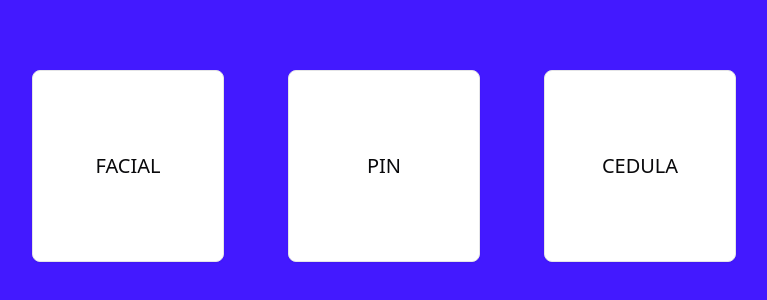
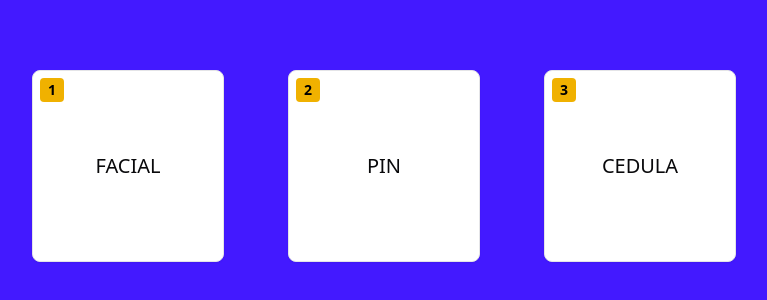
Before and after one commit to LucasFoulkes/face-access-tracker, a React (Vite) app: page / in a window 1280 px wide. Shown: the part 234-534 px from the top of the page, without its empty margins (256-1023 px from the left). Built offline with nearby package versions, Linux system fonts and the light colour scheme.

Commit message:
add keyboard control

```diff
--- a/dev-dist/sw.js
+++ b/dev-dist/sw.js
@@ -82,7 +82,7 @@ define(['./workbox-5f162ca1'], (function (workbox) { 'use strict';
    */
   workbox.precacheAndRoute([{
     "url": "index.html",
-    "revision": "0.jbnool1phig"
+    "revision": "0.7ipcssleelg"
   }], {});
   workbox.cleanupOutdatedCaches();
   workbox.registerRoute(new workbox.NavigationRoute(workbox.createHandlerBoundToURL("index.html"), {
--- /dev/null
+++ b/src/components/KeyIndicator.tsx
@@ -0,0 +1,58 @@
+import type { ReactNode } from "react";
+
+interface KeyIndicatorProps {
+    children: ReactNode;
+    keyLabel: string;
+    isPressed?: boolean;
+    position?: 'top-left' | 'top-right' | 'bottom-left' | 'bottom-right';
+    variant?: 'default' | 'small';
+    color?: 'primary' | 'secondary' | 'accent' | 'destructive' | 'white' | 'black' | 'blue' | 'green' | 'red' | 'yellow';
+}
+
+const positionClasses = {
+    'top-left': 'top-2 left-2',
+    'top-right': 'top-2 right-2',
+    'bottom-left': 'bottom-2 left-2',
+    'bottom-right': 'bottom-2 right-2'
+};
+
+const variantClasses = {
+    'default': 'w-6 h-6 text-sm',
+    'small': 'w-5 h-5 text-xs'
+};
+
+const colorClasses = {
+    'primary': 'bg-primary text-primary-foreground',
+    'secondary': 'bg-secondary text-secondary-foreground',
+    'accent': 'bg-accent text-accent-foreground',
+    'destructive': 'bg-destructive text-destructive-foreground',
+    'white': 'bg-white text-black border border-gray-300',
+    'black': 'bg-black text-white',
+    'blue': 'bg-blue-500 text-white',
+    'green': 'bg-green-500 text-white',
+    'red': 'bg-red-500 text-white',
+    'yellow': 'bg-yellow-500 text-black'
+};
+
+export function KeyIndicator({
+    children,
+    keyLabel,
+    isPressed = false,
+    position = 'top-left',
+    variant = 'default',
+    color = 'primary'
+}: KeyIndicatorProps) {
+    return (
+        <div className={`relative transition-all duration-150 ${isPressed ? 'scale-95 bg-primary/80' : ''}`}>
+            {/* Key indicator badge */}
+            <div className={`
+                absolute ${positionClasses[position]} ${variantClasses[variant]}
+                ${colorClasses[color]} rounded font-bold
+                flex items-center justify-center z-10
+            `}>
+                {keyLabel}
+            </div>
+            {children}
+        </div>
+    );
+}
--- a/src/components/OTPLogin.tsx
+++ b/src/components/OTPLogin.tsx
@@ -1,13 +1,11 @@
-import {
-    InputOTP,
-    InputOTPGroup,
-    InputOTPSlot,
-} from "@/components/ui/input-otp"
+import { InputOTP, InputOTPGroup, InputOTPSlot } from "@/components/ui/input-otp"
 import { Button } from "@/components/ui/button";
 import { useNavigate } from "react-router-dom";
 import { useState, useEffect } from "react";
 import { useLiveQuery } from "dexie-react-hooks";
 import { db } from "@/lib/db";
+import { useKeyboardShortcuts } from "@/hooks/useKeyboardShortcuts";
+import { KeyIndicator } from "@/components/KeyIndicator";
 
 interface OTPLoginProps {
     maxLength: number;
@@ -16,48 +14,66 @@ interface OTPLoginProps {
 
 function OTPLogin({ maxLength, fieldType }: OTPLoginProps) {
     const navigate = useNavigate();
-    const [value, setValue] = useState("");    // Query the database to find a user with the matching field value
+    const [value, setValue] = useState("");
+
+    // Query matching user when input is complete
     const matchingUser = useLiveQuery(
-        async () => {
-            if (value.length === maxLength) {
-                return await db.usuarios.where(fieldType).equals(value).first();
-            }
-            return null;
-        },
+        async () => value.length === maxLength
+            ? await db.usuarios.where(fieldType).equals(value).first()
+            : null,
         [value, fieldType, maxLength]
     );
 
-    // Handle auto-navigation and auto-clear
+    // Keyboard shortcuts
+    const keyboard = useKeyboardShortcuts({
+        shortcuts: [
+            {
+                key: 'Enter',
+                action: () => value.length > 0 ? setValue("") : navigate("/")
+            }
+        ],
+        focusSelectors: ['[data-slot="input-otp"] input', 'input[inputmode="numeric"]', 'input[type="text"]'],
+        focusDelay: 200
+    });    // Handle auto-navigation and auto-clear
     useEffect(() => {
         if (value.length !== maxLength) return;
 
-        if (matchingUser) {
-            navigate("/confirmation", {
-                state: { userId: matchingUser.id, authMethod: fieldType, authValue: value }
-            });
-        } else {
-            const timer = setTimeout(() => setValue(""), 1000);
-            return () => clearTimeout(timer);
-        }
+        matchingUser
+            ? navigate("/confirmation", { state: { userId: matchingUser.id, authMethod: fieldType, authValue: value } })
+            : setTimeout(() => setValue(""), 1000);
     }, [matchingUser, value.length, maxLength, navigate, fieldType, value]);
 
     return (
-        <div className="flex items-center justify-center min-h-screen">
+        <div
+            ref={keyboard.containerRef}
+            className="flex items-center justify-center min-h-screen"
+            tabIndex={0}
+            style={{ outline: 'none' }}>
             <div className="inline-flex gap-4 flex-col items-center">
                 <InputOTP maxLength={maxLength} value={value} onChange={setValue}>
                     <InputOTPGroup>
-                        {[...Array(maxLength)].map((_, i) => (
-                            <InputOTPSlot key={i} index={i} />
+                        {Array.from({ length: maxLength }, (_, i) => (
+                            <InputOTPSlot
+                                key={i}
+                                index={i}
+                                className="size-16 text-2xl"
+                            />
                         ))}
                     </InputOTPGroup>
                 </InputOTP>
-                <Button
-                    className="uppercase w-full min-w-0"
-                    style={{ width: 'min(100%, 10rem)' }}
-                    onClick={() => value.length > 0 ? setValue("") : navigate("/")}
-                >
-                    {value.length === 0 ? "regresar" : "borrar"}
-                </Button>
+                <KeyIndicator
+                    keyLabel="⏎"
+                    isPressed={keyboard.isPressed('Enter')}
+                    color='yellow'
+                    position="top-right">
+                    <Button
+                        className="uppercase text-lg"
+                        size='lg'
+                        style={{ width: `${Math.min(maxLength, 5) * 64}px` }}
+                        onClick={() => value.length > 0 ? setValue("") : navigate("/")}>
+                        {value.length === 0 ? "regresar" : "borrar"}
+                    </Button>
+                </KeyIndicator>
             </div>
         </div>
     );
--- /dev/null
+++ b/src/hooks/useKeyboardShortcuts.ts
@@ -0,0 +1,76 @@
+import { useState, useEffect, useRef } from "react";
+
+export interface KeyboardShortcut {
+    key: string;
+    action: () => void;
+    condition?: () => boolean; // Optional condition for conditional actions
+}
+
+export interface KeyboardShortcutsOptions {
+    shortcuts: KeyboardShortcut[];
+    autoFocus?: boolean;
+    focusDelay?: number;
+    focusSelectors?: string[]; // For custom focus targeting (like OTP inputs)
+}
+
+export function useKeyboardShortcuts(options: KeyboardShortcutsOptions) {
+    const { shortcuts, autoFocus = true, focusDelay = 100, focusSelectors } = options;
+    const [pressedKey, setPressedKey] = useState<string | null>(null);
+    const containerRef = useRef<HTMLDivElement>(null); useEffect(() => {
+        let focusTimer: ReturnType<typeof setTimeout> | undefined;
+
+        // Auto-focus logic
+        if (autoFocus) {
+            focusTimer = setTimeout(() => {
+                if (focusSelectors && containerRef.current) {
+                    // Try custom selectors first (for OTP inputs)
+                    const element = focusSelectors
+                        .map(s => containerRef.current?.querySelector(s) as HTMLElement)
+                        .find(el => el) || containerRef.current;
+                    element?.focus();
+                } else {
+                    // Default: focus container
+                    containerRef.current?.focus();
+                }
+            }, focusDelay);
+        }
+
+        // Keyboard event handler
+        const handleKeyDown = (e: KeyboardEvent) => {
+            const matchingShortcut = shortcuts.find(shortcut => {
+                // Handle special keys
+                const key = shortcut.key === 'Enter' ? 'Enter' : shortcut.key;
+                return e.key === key;
+            });
+
+            if (matchingShortcut) {
+                // Check condition if provided
+                if (matchingShortcut.condition && !matchingShortcut.condition()) {
+                    return;
+                }
+
+                e.preventDefault();
+
+                // Visual feedback
+                setPressedKey(matchingShortcut.key);
+                setTimeout(() => setPressedKey(null), 150);
+
+                // Execute action
+                matchingShortcut.action();
+            }
+        };
+
+        window.addEventListener('keydown', handleKeyDown);
+
+        return () => {
+            if (focusTimer) clearTimeout(focusTimer);
+            window.removeEventListener('keydown', handleKeyDown);
+        };
+    }, [shortcuts, autoFocus, focusDelay, focusSelectors]);
+
+    return {
+        containerRef,
+        pressedKey,
+        isPressed: (key: string) => pressedKey === key,
+    };
+}
--- a/src/pages/Confirmation.tsx
+++ b/src/pages/Confirmation.tsx
@@ -4,38 +4,75 @@ import { useEffect } from "react";
 import { Button } from "@/components/ui/button";
 import { useConfirmation } from "@/hooks/useConfirmation";
 import { UserInfoTable } from "@/components/UserInfoTable";
+import { useKeyboardShortcuts } from "@/hooks/useKeyboardShortcuts";
+import { KeyIndicator } from "@/components/KeyIndicator";
 
 function Confirmation() {
     const { state } = useLocation();
     const { user, isProcessing, handleConfirmation, handleRetry, redirectIfInvalid, isLoading } = useConfirmation(state);
 
+    // Keyboard shortcuts
+    const keyboard = useKeyboardShortcuts({
+        shortcuts: [
+            {
+                key: 'Enter',
+                action: () => !isProcessing && handleConfirmation()
+            },
+            {
+                key: 'Backspace',
+                action: () => !isProcessing && handleRetry()
+            }
+        ]
+    });
+
     useEffect(() => { redirectIfInvalid(); }, [redirectIfInvalid]);
 
     if (isLoading) return <p>Cargando información del usuario...</p>;
     if (!user) return null; // Handled by redirectIfInvalid
-
     return (
+        <div
+            ref={keyboard.containerRef}
+            className="flex items-center justify-center min-h-screen"
+            tabIndex={0}
+            style={{ outline: 'none' }}
+        >
             <Card className="uppercase shadow-none">
                 <CardContent>
-                <UserInfoTable user={user} />
-                <div className="flex gap-4 mt-4">
+                    <UserInfoTable user={user} />                    <div className="flex gap-4 mt-4">
+                        <div className="flex-1">
+                            <KeyIndicator
+                                keyLabel="⏎"
+                                isPressed={keyboard.isPressed('Enter')}
+                                position="top-right"
+                            >
                                 <Button
-                        className="flex-1 bg-emerald-500 hover:bg-emerald-600 uppercase"
+                                    className="w-full bg-emerald-500 hover:bg-emerald-600 uppercase"
                                     onClick={handleConfirmation}
                                     disabled={isProcessing}
                                 >
                                     {isProcessing ? 'Procesando...' : 'confirmar'}
                                 </Button>
+                            </KeyIndicator>
+                        </div>
+                        <div className="flex-1">
+                            <KeyIndicator
+                                keyLabel="⌫"
+                                isPressed={keyboard.isPressed('Backspace')}
+                                position="top-right"
+                            >
                                 <Button
-                        className="flex-1 bg-amber-500 hover:bg-amber-600 uppercase"
+                                    className="w-full bg-amber-500 hover:bg-amber-600 uppercase"
                                     onClick={handleRetry}
                                     disabled={isProcessing}
                                 >
                                     regresar
                                 </Button>
+                            </KeyIndicator>
+                        </div>
                     </div>
                 </CardContent>
             </Card>
+        </div>
     );
 }
 
--- a/src/pages/HomePage.tsx
+++ b/src/pages/HomePage.tsx
@@ -1,26 +1,48 @@
 import { useNavigate } from "react-router-dom";
 import { Button } from "@/components/ui/button";
+import { useKeyboardShortcuts } from "@/hooks/useKeyboardShortcuts";
+import { KeyIndicator } from "@/components/KeyIndicator";
 
 function HomePage() {
     const navigate = useNavigate();
 
-    function loginButton(text: string, route: string) {
+    const buttons = [
+        { text: "facial", route: "/facial", key: "1" },
+        { text: "pin", route: "/pin", key: "2" },
+        { text: "cedula", route: "/cedula", key: "3" }
+    ];
+
+    const keyboard = useKeyboardShortcuts({
+        shortcuts: buttons.map(button => ({
+            key: button.key,
+            action: () => navigate(button.route)
+        }))
+    }); function loginButton(text: string, route: string, keyNumber: string) {
         return (
-            <Button
-                className='size-48 uppercase text-xl'
-                onClick={() => navigate(route)}
-                variant='outline'
+            <KeyIndicator
+                keyLabel={keyNumber}
+                isPressed={keyboard.isPressed(keyNumber)}
+                color="yellow" // White background for better contrast on dark outline buttons
             >
-                {text}
-            </Button>
-        )
-    }
-
-    return (
-        <div className="flex flex-row gap-16">
-            {loginButton("facial", "/facial")}
-            {loginButton("pin", "/pin")}
-            {loginButton("cedula", "/cedula")}
+                <Button
+                    className="size-48 uppercase text-xl"
+                    onClick={() => navigate(route)}
+                    variant='outline'
+                >
+                    {text}
+                </Button>
+            </KeyIndicator>
+        );
+    } return (
+        <div
+            ref={keyboard.containerRef}
+            className="flex flex-row gap-16"
+            tabIndex={0}
+            style={{ outline: 'none' }}
+        >
+            {buttons.map((button) =>
+                loginButton(button.text, button.route, button.key)
+            )}
         </div>
     )
 }
```
Lines whose indentation alone changed are shown as unchanged.
